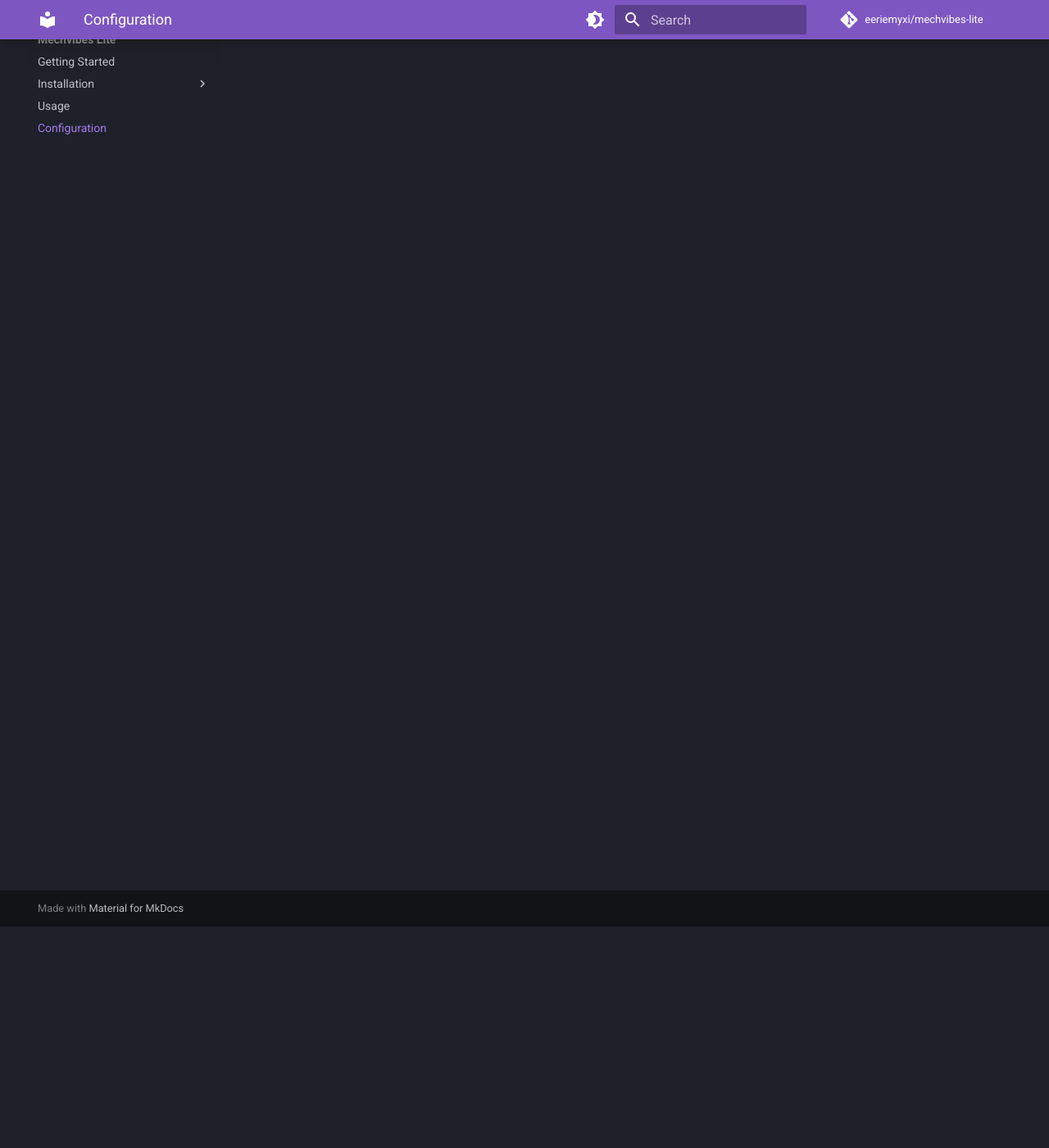
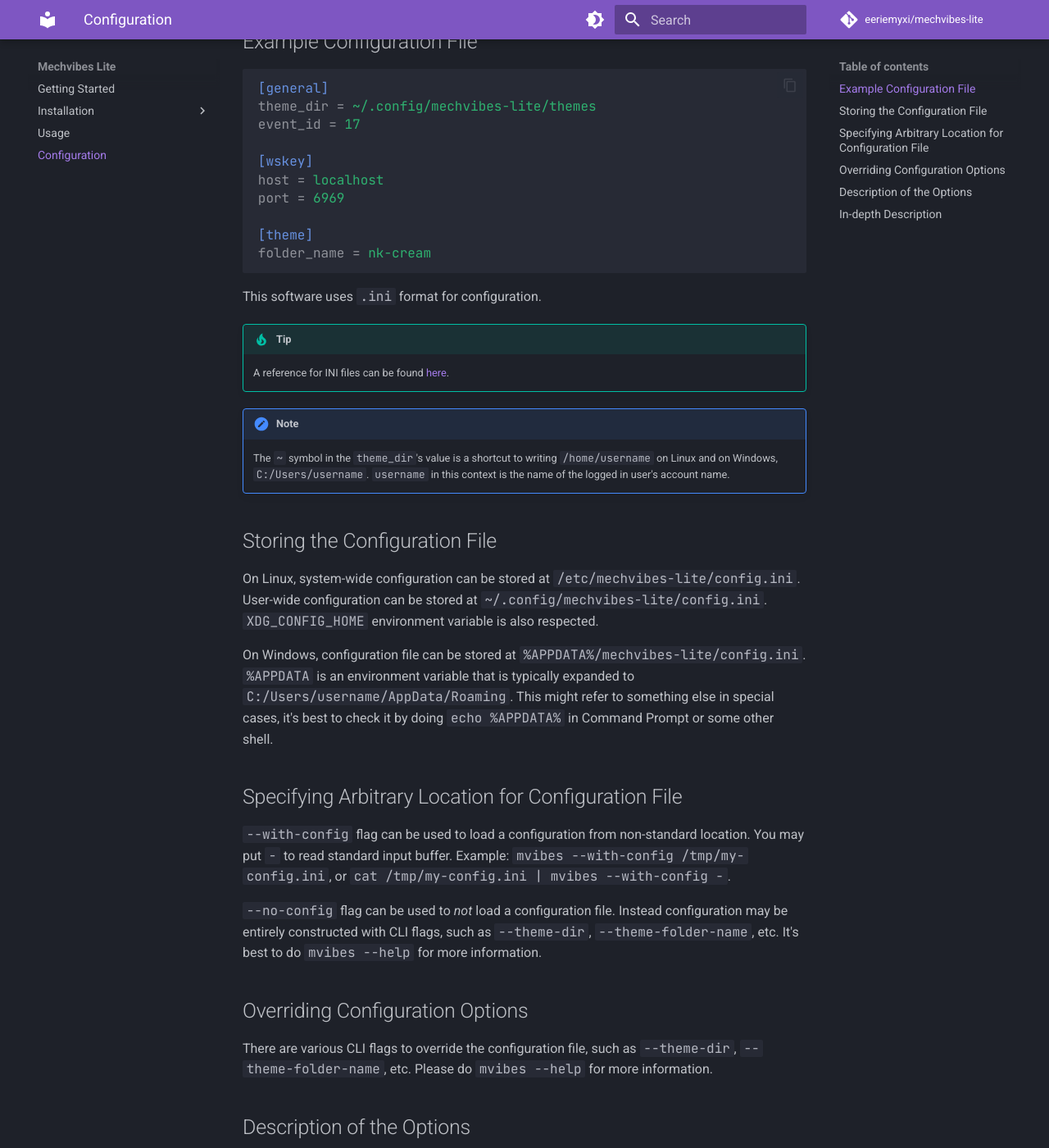
Before and after one commit to eeriemyxi/mechvibes-lite, an MkDocs documentation site: the page built from docs/configuration.md, in a window 1280 px wide and 1400 px high, scrolled down 270 px. Shown: the whole window at 82% size. Built offline with MkDocs 1.6.1 and Material for MkDocs 9.7.7, drawn with Linux system fonts in a browser that asks for light colours; comment, search, counter and statistics services are not loaded; some of the changed text lies outside the part shown.

Commit message:
feat(docs): add documentation for the configuation file

````diff
--- a/docs/configuration.md
+++ b/docs/configuration.md
@@ -1,5 +1,71 @@
 # Configuring Mechvibes Lite
 !!! important
-    Please ensure you have the software installed by following the instructions [here](/#installation).
+    Please ensure you have the software installed by following the
+    instructions [here](/#installation).
 
-[TODO]
+## Example Configuration File
+```ini
+[general]
+theme_dir = ~/.config/mechvibes-lite/themes
+event_id = 17
+
+[wskey]
+host = localhost
+port = 6969
+
+[theme]
+folder_name = nk-cream
+```
+This software uses `.ini` format for configuration.
+
+!!! tip
+    A reference for INI files can be found [here](https://quickref.me/ini.html).
+
+!!! note
+    The `~` symbol in the `theme_dir`'s value is a shortcut to writing
+    `/home/username` on Linux and on Windows, `C:/Users/username`. `username` in
+    this context is the name of the logged in user's account name.
+
+## Storing the Configuration File
+On Linux, system-wide configuration can be stored at
+`/etc/mechvibes-lite/config.ini`. User-wide configuration can be stored at
+`~/.config/mechvibes-lite/config.ini`. `XDG_CONFIG_HOME` environment variable is
+also respected.
+
+On Windows, configuration file can be stored at
+`%APPDATA%/mechvibes-lite/config.ini`. `%APPDATA` is an environment variable
+that is typically expanded to `C:/Users/username/AppData/Roaming`. This might
+refer to something else in special cases, it's best to check it by doing `echo
+%APPDATA%` in Command Prompt or some other shell.
+
+## Specifying Arbitrary Location for Configuration File
+`--with-config` flag can be used to load a configuration from non-standard
+location. You may put `-` to read standard input buffer. Example: `mvibes
+--with-config /tmp/my-config.ini`, or `cat /tmp/my-config.ini | mvibes
+--with-config -`.
+
+`--no-config` flag can be used to _not_ load a configuration file. Instead
+configuration may be entirely constructed with CLI flags, such as `--theme-dir`,
+`--theme-folder-name`, etc. It's best to do `mvibes --help` for more
+information.
+
+## Overriding Configuration Options
+There are various CLI flags to override the configuration file, such as
+`--theme-dir`, `--theme-folder-name`, etc. Please do `mvibes --help` for more
+information.
+
+## Description of the Options
+| Key Name | Description |
+|---|---|
+| `theme.folder_name` | The name of the theme folder that Mvibes is supposed to play. |
+| `theme.theme_dir` | A string that points to an _existing_ directory where themes compatible with original Mechvibes are available. |
+| `wskey.host` | The hostname of the Wskey server. |
+| `wskey.port` | The port of the Wskey server.  |
+| `wskey.event_id`  | Only applicable for Linux. The ID of the input event to listen to. If the string is an integer then it is converted to `event{id}` where `id` is the integer.|
+
+## In-depth Description
+To understand `wskey.*` options, it is recommended to refer to documentation
+available [here](/usage/#wskey).
+
+To undersand `wskey.event_id`, you should refer to documentation available
+[here](/installation/linux/#testing-access-for-input-event).
````
